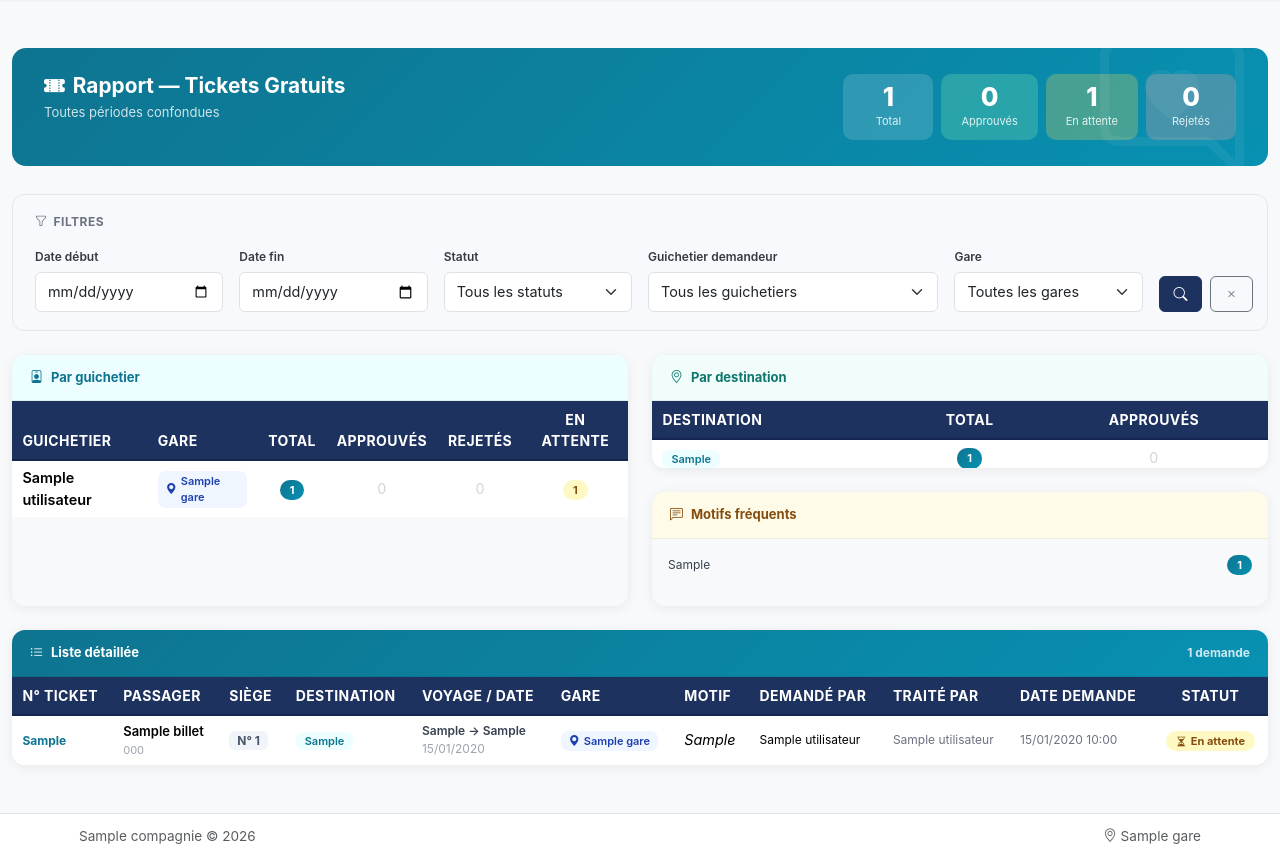
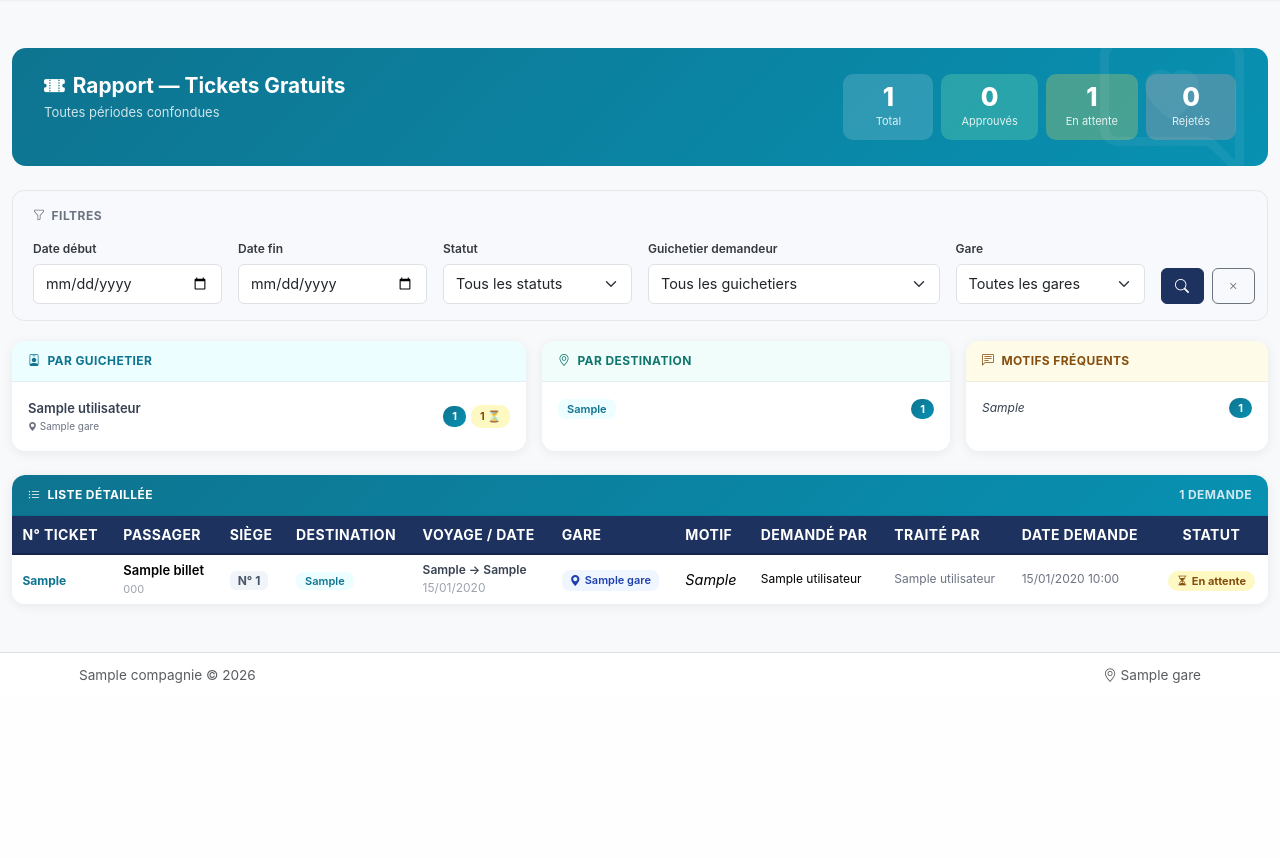
Before and after one commit to ziscokone/bielleterie-otci, a Django app: page /voyages/rapports/tickets-gratuits/ in a window 1280 px wide. Shown: the part 119-977 px from the top of the page. After the commit the page ends 802 px from the top, so only its background shows below. Run offline with Django 5.2, Linux system fonts and the light colour scheme; a user stored in the database is signed in; tables that the repository leaves empty hold one stand-in row (values such as "Sample post"); grey boxes marked "Sample" are stand-in pictures.

Commit message:
Ajustement

```diff
--- a/apps/guichet/views.py
+++ b/apps/guichet/views.py
@@ -21,6 +21,9 @@ class DashboardView(LoginRequiredMixin, TemplateView):
         context = super().get_context_data(**kwargs)
         user = self.request.user
         today = timezone.now().date()
+
+        # Transition automatique : voyages dont la date est passée encore en "programme" → "en_cours"
+        Voyage.objects.filter(statut='programme', date_depart__lte=today).update(statut='en_cours')
 
         # Filtrer les voyages selon les droits de l'utilisateur
         if user.has_global_access:
@@ -76,6 +79,9 @@ class VoyageListView(LoginRequiredMixin, ListView):
     def get_queryset(self):
         user = self.request.user
         today = timezone.now().date()
+
+        # Transition automatique : voyages du jour encore "programme" → "en_cours"
+        Voyage.objects.filter(statut='programme', date_depart__lte=today).update(statut='en_cours')
 
         # Filtre de statut
         statut_filter = self.request.GET.get('statut', 'actifs')
--- a/apps/voyages/views.py
+++ b/apps/voyages/views.py
@@ -1905,8 +1905,16 @@ class RapportTicketsGratuitView(GestionRequiredMixin, TemplateView):
             ).order_by('nom_complet')
             gares = None
 
+        from django.core.paginator import Paginator
+        paginator = Paginator(demandes.order_by('-date_demande'), 10)
+        page_obj = paginator.get_page(self.request.GET.get('page', 1))
+
+        get_params = self.request.GET.copy()
+        get_params.pop('page', None)
+
         context.update({
-            'demandes': demandes.order_by('-date_demande')[:200],
+            'page_obj': page_obj,
+            'query_string': get_params.urlencode(),
             'total': total,
             'nb_approuve': nb_approuve,
             'nb_rejete': nb_rejete,
--- a/templates/voyages/rapport_tickets_gratuit.html
+++ b/templates/voyages/rapport_tickets_gratuit.html
@@ -7,12 +7,13 @@
 
 {% block extra_css %}
 <style>
+/* ── Header ────────────────────────────────────────────── */
 .page-header {
     background: linear-gradient(135deg, #0e7490 0%, #0891b2 100%);
     border-radius: 14px;
     padding: 26px 32px;
     color: #fff;
-    margin-bottom: 28px;
+    margin-bottom: 24px;
     position: relative;
     overflow: hidden;
 }
@@ -40,12 +41,13 @@
 .header-stat .hs-val { font-size: 1.6rem; font-weight: 800; line-height: 1; }
 .header-stat .hs-lbl { font-size: 11px; opacity: 0.85; margin-top: 3px; }
 
+/* ── Filtres ────────────────────────────────────────────── */
 .filter-zone {
     background: #f8f9fc;
     border: 1px solid #e5e7eb;
     border-radius: 12px;
-    padding: 18px 22px;
-    margin-bottom: 24px;
+    padding: 16px 20px;
+    margin-bottom: 20px;
 }
 .filter-title {
     font-size: 12px;
@@ -53,82 +55,78 @@
     text-transform: uppercase;
     letter-spacing: 0.5px;
     color: #6b7280;
-    margin-bottom: 14px;
+    margin-bottom: 12px;
     display: flex;
     align-items: center;
     gap: 6px;
 }
 
-/* Pill filtre statut */
-.statut-pills { display: flex; gap: 8px; flex-wrap: wrap; margin-bottom: 20px; }
-.statut-pill {
-    padding: 5px 16px;
-    border-radius: 20px;
-    font-size: 12px;
-    font-weight: 700;
-    border: 1.5px solid transparent;
-    cursor: pointer;
-    text-decoration: none;
-    transition: all .15s;
-}
-.statut-pill.all       { background:#f1f5f9; color:#475569; border-color:#e2e8f0; }
-.statut-pill.approuve  { background:#dcfce7; color:#15803d; border-color:#86efac; }
-.statut-pill.rejete    { background:#fee2e2; color:#dc2626; border-color:#fca5a5; }
-.statut-pill.attente   { background:#fef9c3; color:#854d0e; border-color:#fde047; }
-.statut-pill.active    { box-shadow: 0 2px 8px rgba(0,0,0,.15); transform: translateY(-1px); }
-
+/* ── Cards stats ────────────────────────────────────────── */
 .section-card {
     border: none;
     border-radius: 13px;
     box-shadow: 0 2px 12px rgba(0,0,0,0.07);
     overflow: hidden;
     height: 100%;
+    background: #fff;
 }
 .sc-header {
-    padding: 13px 18px;
+    padding: 11px 16px;
     font-weight: 700;
-    font-size: 13px;
+    font-size: 12px;
+    text-transform: uppercase;
+    letter-spacing: 0.4px;
     display: flex;
     align-items: center;
-    gap: 8px;
+    gap: 7px;
     border-bottom: 1px solid rgba(0,0,0,0.06);
 }
 .sc-header.cyan  { background: #ecfeff; color: #0e7490; }
 .sc-header.amber { background: #fefce8; color: #854d0e; }
 .sc-header.teal  { background: #f0fdfa; color: #0f766e; }
 
-.rep-table th {
-    font-size: 11px;
-    font-weight: 700;
-    text-transform: uppercase;
-    letter-spacing: 0.4px;
-    color: #6b7280;
-    background: #fafbfc;
-    padding: 10px 14px;
-    border-bottom: 1px solid #f0f0f0;
+/* ── Stat items (remplace les tableaux) ─────────────────── */
+.stat-list { padding: 8px 0; }
+.stat-item {
+    display: flex;
+    align-items: center;
+    justify-content: space-between;
+    padding: 9px 16px;
+    border-bottom: 1px solid #f3f4f6;
+    gap: 10px;
 }
-.rep-table td {
-    padding: 11px 14px;
+.stat-item:last-child { border-bottom: none; }
+.stat-item:hover { background: #fafbfc; }
+.stat-name {
     font-size: 13px;
-    vertical-align: middle;
+    font-weight: 600;
+    color: #374151;
+    flex: 1;
+    min-width: 0;
+    overflow: hidden;
+    text-overflow: ellipsis;
+    white-space: nowrap;
 }
-.rep-table tbody tr:hover { background: #f8f9fc; }
-.rep-table tbody tr:last-child td { border-bottom: none; }
+.stat-badges { display: flex; align-items: center; gap: 5px; flex-shrink: 0; }
 
-.badge-approuve { background:#dcfce7; color:#15803d; border-radius:10px; padding:3px 10px; font-size:11px; font-weight:700; }
-.badge-rejete   { background:#fee2e2; color:#dc2626; border-radius:10px; padding:3px 10px; font-size:11px; font-weight:700; }
-.badge-attente  { background:#fef9c3; color:#854d0e; border-radius:10px; padding:3px 10px; font-size:11px; font-weight:700; }
+/* ── Badges couleurs ────────────────────────────────────── */
+.badge-approuve { background:#dcfce7; color:#15803d; border-radius:10px; padding:3px 9px; font-size:11px; font-weight:700; white-space:nowrap; }
+.badge-rejete   { background:#fee2e2; color:#dc2626; border-radius:10px; padding:3px 9px; font-size:11px; font-weight:700; white-space:nowrap; }
+.badge-attente  { background:#fef9c3; color:#854d0e; border-radius:10px; padding:3px 9px; font-size:11px; font-weight:700; white-space:nowrap; }
+.badge-zero     { color: #d1d5db; font-size: 11px; font-weight: 600; padding: 3px 4px; }
 
 .nb-badge {
     background: linear-gradient(135deg, #0e7490, #0891b2);
     color: #fff;
     border-radius: 10px;
-    padding: 2px 10px;
+    padding: 2px 9px;
     font-size: 11px;
     font-weight: 700;
     display: inline-block;
+    white-space: nowrap;
 }
 
+/* ── Chips ──────────────────────────────────────────────── */
 .dest-chip {
     background: #ecfeff;
     color: #0e7490;
@@ -137,7 +135,6 @@
     font-size: 11px;
     font-weight: 600;
 }
-
 .gare-chip {
     background: #eff6ff;
     color: #1e40af;
@@ -149,9 +146,34 @@
     align-items: center;
     gap: 4px;
 }
+.gare-sub {
+    font-size: 10px;
+    color: #6b7280;
+    margin-top: 1px;
+}
+
+/* ── Table détaillée ─────────────────────────────────────── */
+.rep-table th {
+    font-size: 11px;
+    font-weight: 700;
+    text-transform: uppercase;
+    letter-spacing: 0.4px;
+    color: #6b7280;
+    background: #fafbfc;
+    padding: 10px 14px;
+    border-bottom: 1px solid #f0f0f0;
+    white-space: nowrap;
+}
+.rep-table td {
+    padding: 11px 14px;
+    font-size: 13px;
+    vertical-align: middle;
+}
+.rep-table tbody tr:hover { background: #f8f9fc; }
+.rep-table tbody tr:last-child td { border-bottom: none; }
 
 .motif-cell {
-    max-width: 200px;
+    max-width: 180px;
     overflow: hidden;
     text-overflow: ellipsis;
     white-space: nowrap;
@@ -160,15 +182,80 @@
     font-style: italic;
 }
 
-.empty-state { text-align: center; padding: 50px 20px; color: #9ca3af; }
-.empty-state i { font-size: 2.8rem; display: block; margin-bottom: 12px; }
+/* ── Pagination ─────────────────────────────────────────── */
+.pag-bar {
+    display: flex;
+    align-items: center;
+    justify-content: space-between;
+    padding: 12px 18px;
+    border-top: 1px solid #f0f0f0;
+    background: #fafbfc;
+    border-radius: 0 0 13px 13px;
+    gap: 12px;
+    flex-wrap: wrap;
+}
+.pag-info {
+    font-size: 12px;
+    color: #6b7280;
+}
+.pag-nav { display: flex; align-items: center; gap: 4px; }
+.pag-btn {
+    display: inline-flex;
+    align-items: center;
+    justify-content: center;
+    min-width: 32px;
+    height: 32px;
+    padding: 0 8px;
+    border-radius: 8px;
+    font-size: 12px;
+    font-weight: 600;
+    text-decoration: none;
+    border: 1px solid #e5e7eb;
+    color: #374151;
+    background: #fff;
+    transition: all .15s;
+}
+.pag-btn:hover { background: #f1f5f9; color: #0e7490; border-color: #0e7490; }
+.pag-btn.active {
+    background: linear-gradient(135deg, #0e7490, #0891b2);
+    color: #fff;
+    border-color: transparent;
+}
+.pag-btn.disabled { opacity: 0.4; pointer-events: none; }
+
+/* ── Motifs ─────────────────────────────────────────────── */
+.motif-item {
+    display: flex;
+    justify-content: space-between;
+    align-items: center;
+    padding: 8px 16px;
+    border-bottom: 1px solid #f3f4f6;
+    gap: 10px;
+}
+.motif-item:last-child { border-bottom: none; }
+.motif-item:hover { background: #fafbfc; }
+.motif-text {
+    font-size: 12px;
+    color: #374151;
+    flex: 1;
+    min-width: 0;
+    overflow: hidden;
+    text-overflow: ellipsis;
+    white-space: nowrap;
+    font-style: italic;
+}
+
+/* ── Empty state ─────────────────────────────────────────── */
+.empty-state { text-align: center; padding: 40px 20px; color: #9ca3af; }
+.empty-state i { font-size: 2.4rem; display: block; margin-bottom: 10px; }
+.empty-state-sm { text-align: center; padding: 20px; color: #9ca3af; font-size: 12px; }
 </style>
 {% endblock %}
 
 {% block content %}
 <div class="container-fluid py-4">
 
-    <!-- Header -->
+    <!-- ── Header ──────────────────────────────────────── -->
     <div class="page-header">
         <div class="d-flex justify-content-between align-items-start flex-wrap gap-3">
             <div>
@@ -201,7 +288,7 @@
         </div>
     </div>
 
-    <!-- Filtres -->
+    <!-- ── Filtres ─────────────────────────────────────── -->
     <div class="filter-zone">
         <div class="filter-title"><i class="bi bi-funnel"></i> Filtres</div>
         <form method="get" class="row g-3 align-items-end">
@@ -259,131 +346,101 @@
         </form>
     </div>
 
-    <!-- Stats en 2 colonnes -->
-    <div class="row g-4 mb-4">
+    <!-- ── Stats : 3 colonnes ──────────────────────────── -->
+    <div class="row g-3 mb-4">
 
-        <!-- Stats par guichetier -->
-        <div class="col-lg-6">
+        <!-- Par guichetier -->
+        <div class="col-lg-5">
             <div class="section-card">
                 <div class="sc-header cyan">
                     <i class="bi bi-person-badge"></i> Par guichetier
                 </div>
-                <div class="p-0">
-                    {% if stats_guichetiers %}
-                    <table class="table rep-table mb-0">
-                        <thead>
-                            <tr>
-                                <th>Guichetier</th>
-                                {% if gares %}<th>Gare</th>{% endif %}
-                                <th class="text-center">Total</th>
-                                <th class="text-center">Approuvés</th>
-                                <th class="text-center">Rejetés</th>
-                                <th class="text-center">En attente</th>
-                            </tr>
-                        </thead>
-                        <tbody>
-                            {% for s in stats_guichetiers %}
-                            <tr>
-                                <td class="fw-semibold">{{ s.demande_par__nom_complet|default:"—" }}</td>
-                                {% if gares %}
-                                <td>
-                                    {% if s.demande_par__gare__nom %}
-                                    <span class="gare-chip"><i class="bi bi-geo-alt-fill"></i>{{ s.demande_par__gare__nom }}</span>
-                                    {% else %}—{% endif %}
-                                </td>
-                                {% endif %}
-                                <td class="text-center"><span class="nb-badge">{{ s.nb_total }}</span></td>
-                                <td class="text-center">
-                                    {% if s.nb_approuve %}<span class="badge-approuve">{{ s.nb_approuve }}</span>
-                                    {% else %}<span style="color:#d1d5db;">0</span>{% endif %}
-                                </td>
-                                <td class="text-center">
-                                    {% if s.nb_rejete %}<span class="badge-rejete">{{ s.nb_rejete }}</span>
-                                    {% else %}<span style="color:#d1d5db;">0</span>{% endif %}
-                                </td>
-                                <td class="text-center">
-                                    {% if s.nb_attente %}<span class="badge-attente">{{ s.nb_attente }}</span>
-                                    {% else %}<span style="color:#d1d5db;">0</span>{% endif %}
-                                </td>
-                            </tr>
-                            {% endfor %}
-                        </tbody>
-                    </table>
-                    {% else %}
-                    <div class="empty-state"><i class="bi bi-person-x"></i><p>Aucune donnée</p></div>
-                    {% endif %}
+                {% if stats_guichetiers %}
+                <div class="stat-list">
+                    {% for s in stats_guichetiers %}
+                    <div class="stat-item">
+                        <div style="flex:1;min-width:0;">
+                            <div class="stat-name">{{ s.demande_par__nom_complet|default:"—" }}</div>
+                            {% if gares and s.demande_par__gare__nom %}
+                            <div class="gare-sub"><i class="bi bi-geo-alt-fill" style="font-size:9px;"></i> {{ s.demande_par__gare__nom }}</div>
+                            {% endif %}
+                        </div>
+                        <div class="stat-badges">
+                            <span class="nb-badge">{{ s.nb_total }}</span>
+                            {% if s.nb_approuve %}<span class="badge-approuve">{{ s.nb_approuve }} ✓</span>{% endif %}
+                            {% if s.nb_attente %}<span class="badge-attente">{{ s.nb_attente }} ⏳</span>{% endif %}
+                            {% if s.nb_rejete %}<span class="badge-rejete">{{ s.nb_rejete }} ✗</span>{% endif %}
+                        </div>
+                    </div>
+                    {% endfor %}
                 </div>
+                {% else %}
+                <div class="empty-state-sm"><i class="bi bi-person-x d-block mb-1" style="font-size:1.4rem;"></i>Aucune donnée</div>
+                {% endif %}
             </div>
         </div>
 
-        <!-- Stats par destination + motifs -->
-        <div class="col-lg-6 d-flex flex-column gap-4">
-
-            <!-- Destinations -->
-            <div class="section-card" style="flex:1;">
+        <!-- Par destination -->
+        <div class="col-lg-4">
+            <div class="section-card">
                 <div class="sc-header teal">
                     <i class="bi bi-geo-alt"></i> Par destination
                 </div>
-                <div class="p-0">
-                    {% if stats_destinations %}
-                    <table class="table rep-table mb-0">
-                        <thead>
-                            <tr>
-                                <th>Destination</th>
-                                <th class="text-center">Total</th>
-                                <th class="text-center">Approuvés</th>
-                            </tr>
-                        </thead>
-                        <tbody>
-                            {% for d in stats_destinations %}
-                            <tr>
-                                <td><span class="dest-chip">{{ d.billet__destination__ville_arrivee }}</span></td>
-                                <td class="text-center"><span class="nb-badge">{{ d.nb }}</span></td>
-                                <td class="text-center">
-                                    {% if d.nb_approuve %}<span class="badge-approuve">{{ d.nb_approuve }}</span>
-                                    {% else %}<span style="color:#d1d5db;">0</span>{% endif %}
-                                </td>
-                            </tr>
-                            {% endfor %}
-                        </tbody>
-                    </table>
-                    {% else %}
-                    <div class="empty-state" style="padding:24px;"><i class="bi bi-geo"></i><p class="mb-0">Aucune donnée</p></div>
-                    {% endif %}
+                {% if stats_destinations %}
+                <div class="stat-list">
+                    {% for d in stats_destinations %}
+                    <div class="stat-item">
+                        <span class="dest-chip">{{ d.billet__destination__ville_arrivee }}</span>
+                        <div class="stat-badges">
+                            <span class="nb-badge">{{ d.nb }}</span>
+                            {% if d.nb_approuve %}<span class="badge-approuve">{{ d.nb_approuve }} ✓</span>{% endif %}
+                        </div>
+                    </div>
+                    {% endfor %}
                 </div>
+                {% else %}
+                <div class="empty-state-sm"><i class="bi bi-geo d-block mb-1" style="font-size:1.4rem;"></i>Aucune donnée</div>
+                {% endif %}
             </div>
+        </div>
 
-            <!-- Top motifs -->
-            {% if stats_motifs %}
-            <div class="section-card" style="flex:1;">
+        <!-- Motifs fréquents -->
+        <div class="col-lg-3">
+            <div class="section-card">
                 <div class="sc-header amber">
                     <i class="bi bi-chat-left-text"></i> Motifs fréquents
                 </div>
-                <div class="p-3">
+                {% if stats_motifs %}
+                <div class="stat-list">
                     {% for m in stats_motifs %}
-                    <div class="d-flex justify-content-between align-items-center mb-2">
-                        <span style="font-size:12px;color:#374151;flex:1;overflow:hidden;text-overflow:ellipsis;white-space:nowrap;padding-right:12px;"
-                              title="{{ m.motif }}">
-                            {{ m.motif }}
-                        </span>
+                    <div class="motif-item">
+                        <span class="motif-text" title="{{ m.motif }}">{{ m.motif }}</span>
                         <span class="nb-badge">{{ m.count }}</span>
                     </div>
                     {% endfor %}
                 </div>
+                {% else %}
+                <div class="empty-state-sm"><i class="bi bi-chat d-block mb-1" style="font-size:1.4rem;"></i>Aucun motif</div>
+                {% endif %}
             </div>
-            {% endif %}
+        </div>
 
-        </div>
     </div>
 
-    <!-- Liste détaillée -->
+    <!-- ── Liste détaillée ─────────────────────────────── -->
     <div class="section-card">
-        <div class="sc-header" style="background:linear-gradient(135deg,#0e7490,#0891b2);color:#fff;">
+        <div class="sc-header" style="background:linear-gradient(135deg,#0e7490,#0891b2);color:#fff;border-radius:13px 13px 0 0;">
             <i class="bi bi-list-ul"></i>
             Liste détaillée
-            <span class="ms-auto" style="font-size:12px;opacity:.8;">{{ total }} demande{{ total|pluralize }}</span>
+            <span class="ms-auto" style="font-size:12px;opacity:.8;">
+                {{ total }} demande{{ total|pluralize }}
+                {% if page_obj.paginator.num_pages > 1 %}
+                — page {{ page_obj.number }} / {{ page_obj.paginator.num_pages }}
+                {% endif %}
+            </span>
         </div>
-        {% if demandes %}
+
+        {% if page_obj.object_list %}
         <div class="table-responsive">
             <table class="table rep-table mb-0">
                 <thead>
@@ -402,7 +459,7 @@
                     </tr>
                 </thead>
                 <tbody>
-                    {% for d in demandes %}
+                    {% for d in page_obj %}
                     <tr>
                         <td>
                             <span style="font-weight:700;color:#0e7490;font-size:12px;">{{ d.billet.numero }}</span>
@@ -455,11 +512,49 @@
                 </tbody>
             </table>
         </div>
-        {% if total > 200 %}
-        <div class="text-center py-3" style="font-size:12px;color:#9ca3af;border-top:1px solid #f0f0f0;">
-            <i class="bi bi-info-circle me-1"></i>Affichage limité aux 200 dernières demandes. Affinez les filtres pour voir plus.
+
+        <!-- Pagination -->
+        {% if page_obj.paginator.num_pages > 1 %}
+        <div class="pag-bar">
+            <div class="pag-info">
+                Affichage {{ page_obj.start_index }}–{{ page_obj.end_index }} sur {{ total }} demande{{ total|pluralize }}
+            </div>
+            <div class="pag-nav">
+                {% if page_obj.has_previous %}
+                <a class="pag-btn" href="?{{ query_string }}&page=1" title="Première page">
+                    <i class="bi bi-chevron-double-left"></i>
+                </a>
+                <a class="pag-btn" href="?{{ query_string }}&page={{ page_obj.previous_page_number }}">
+                    <i class="bi bi-chevron-left"></i> Préc.
+                </a>
+                {% else %}
+                <span class="pag-btn disabled"><i class="bi bi-chevron-double-left"></i></span>
+                <span class="pag-btn disabled"><i class="bi bi-chevron-left"></i> Préc.</span>
+                {% endif %}
+
+                {% for num in page_obj.paginator.page_range %}
+                    {% if num == page_obj.number %}
+                    <span class="pag-btn active">{{ num }}</span>
+                    {% elif num >= page_obj.number|add:"-2" and num <= page_obj.number|add:"2" %}
+                    <a class="pag-btn" href="?{{ query_string }}&page={{ num }}">{{ num }}</a>
+                    {% endif %}
+                {% endfor %}
+
+                {% if page_obj.has_next %}
+                <a class="pag-btn" href="?{{ query_string }}&page={{ page_obj.next_page_number }}">
+                    Suiv. <i class="bi bi-chevron-right"></i>
+                </a>
+                <a class="pag-btn" href="?{{ query_string }}&page={{ page_obj.paginator.num_pages }}" title="Dernière page">
+                    <i class="bi bi-chevron-double-right"></i>
+                </a>
+                {% else %}
+                <span class="pag-btn disabled">Suiv. <i class="bi bi-chevron-right"></i></span>
+                <span class="pag-btn disabled"><i class="bi bi-chevron-double-right"></i></span>
+                {% endif %}
+            </div>
         </div>
         {% endif %}
+
         {% else %}
         <div class="empty-state">
             <i class="bi bi-ticket-perforated"></i>
```
